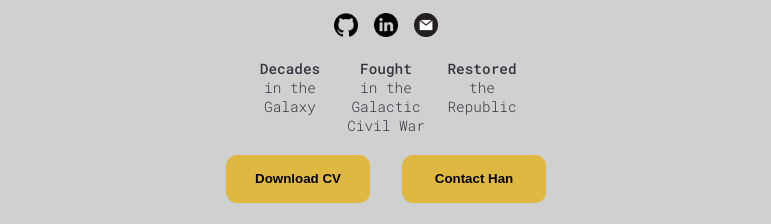
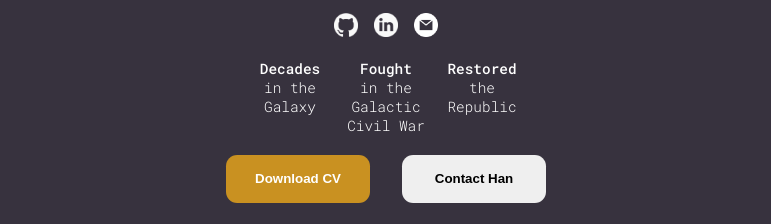
Before and after one commit to kismet-lee/Mini-Starwars-Portfolio, a plain HTML site: page Mini Portfolio-Hansolo/index.html in a window 1280 px wide. Both pictures are taken after a click on the picture 776 px from the left and 44 px from the top of the page. Shown: the part 272-496 px from the top of the page, without its empty margins (254-1025 px from the left). Drawn offline with Linux system fonts and the light colour scheme.

Commit message:
JS
Added Javascript for dark mode and switching portfolio and skills tab

```diff
--- a/Mini Portfolio-Hansolo/index.html
+++ b/Mini Portfolio-Hansolo/index.html
@@ -8,6 +8,7 @@
     />
     <title>About Han Solo</title>
     <link rel="stylesheet" href="style.css" />
+    <script src="script.js" defer></script>
     <link rel="preconnect" href="https://fonts.googleapis.com" />
     <link
       rel="preconnect"
@@ -39,22 +40,16 @@
         <h2>Captain of the Millennium Falcon</h2>
         <div class="logo-container">
           <a href="https://starwars.fandom.com/wiki/Han_Solo">
-            <img
-              src="assets/github_light.png"
-              alt="github repo to this portfolio"
-            />
+            <img src="assets/github_light.png" alt="github icon" />
           </a>
           <a href="https://starwars.fandom.com/wiki/Han_Solo">
             <img
               src="assets/linkedin_light.png"
-              alt="Destiny Simmons' linkedin link"
+              alt="linkedin icon"
             />
           </a>
           <a href="https://starwars.fandom.com/wiki/Han_Solo">
-            <img
-              src="assets/email_light.png"
-              alt="Destiny Simmons' email"
-            />
+            <img src="assets/email_light.png" alt="email icon" />
           </a>
         </div>
       </div>
@@ -77,8 +72,8 @@
       <a href="assets/example-cv.pdf" download>
         <button class="btn download-btn">Download CV</button>
       </a>
-      <a href="mailto:abc@gmail.com" download>
-        <button class="btn download-btn">Contact Han</button>
+      <a href="mailto:simmons.d1996@gmail.com" download>
+        <button class="btn contact-btn">Contact Han</button>
       </a>
     </section>
     <section class="portfolio-skills">
--- /dev/null
+++ b/Mini Portfolio-Hansolo/script.js
@@ -0,0 +1,68 @@
+// click events for our buttons
+const portfolio = document.getElementById('portfolio');
+const portfolioBtn = document.getElementById('portfolio-btn');
+const skills = document.getElementById('skills');
+const skillsBtn = document.getElementById('skills-btn');
+
+portfolioBtn.addEventListener('click', (event) => {
+  skills.style.display = 'none';
+  portfolio.style.display = 'flex';
+  skillsBtn.classList.remove('active-btn');
+  portfolioBtn.classList.add('active-btn');
+});
+
+skillsBtn.addEventListener('click', (event) => {
+  portfolio.style.display = 'none';
+  skills.style.display = 'flex';
+  portfolioBtn.classList.remove('active-btn');
+  skillsBtn.classList.add('active-btn');
+});
+
+// Light and Dark Mode
+document.addEventListener('DOMContentLoaded', () => {
+  const toggleThemeButton = document.getElementById('toggleTheme');
+  const themeIcon = document.querySelector('img[alt="theme icon"]');
+  const githubLogo = document.querySelector('img[alt="github icon"]');
+  const linkedinLogo = document.querySelector(
+    'img[alt="linkedin icon"]'
+  );
+  const emailLogo = document.querySelector('img[alt="email icon"]');
+
+  const lightLogos = {
+    github: 'assets/github_light.png',
+    linkedin: 'assets/linkedin_light.png',
+    email: 'assets/email_light.png',
+    theme: 'assets/theme_light.png',
+  };
+  const darkLogos = {
+    github: 'assets/github_dark.png',
+    linkedin: 'assets/linkedin_dark.png',
+    email: 'assets/email_dark.png',
+    theme: 'assets/theme_dark.png',
+  };
+
+  function setTheme(isDark) {
+    githubLogo.src = isDark ? darkLogos.github : lightLogos.github;
+    linkedinLogo.src = isDark
+      ? darkLogos.linkedin
+      : lightLogos.linkedin;
+    emailLogo.src = isDark ? darkLogos.email : lightLogos.email;
+    themeLogo.src = isDark ? darkLogos.theme : lightLogos.theme;
+  }
+
+  toggleThemeButton.addEventListener('click', () => {
+    const isDark = document.body.classList.toggle('dark-theme');
+    localStorage.setItem('isDark', isDark);
+
+    setTheme(isDark);
+  });
+
+  const loadTheme = () => {
+    const isDark = localStorage.getItem('isDark') === 'true';
+    document.body.classList.toggle('dark-theme', isDark);
+
+    setTheme(isDark);
+  };
+
+  loadTheme();
+});
--- a/Mini Portfolio-Hansolo/style.css
+++ b/Mini Portfolio-Hansolo/style.css
@@ -223,6 +223,7 @@ project-wrapper:active .logo-container a:active {
 .contact-btn:hover,
 .download-btn {
   background-color: var(--btn-bg-color);
+  color: white;
 }
 
 .contact-btn:hover {
@@ -273,9 +274,6 @@ article p,
   margin-top: 2rem;
 }
 
-.skills {
-  /* display: none; */
-}
 
 .wrapper img {
   border-radius: 1rem;
```
